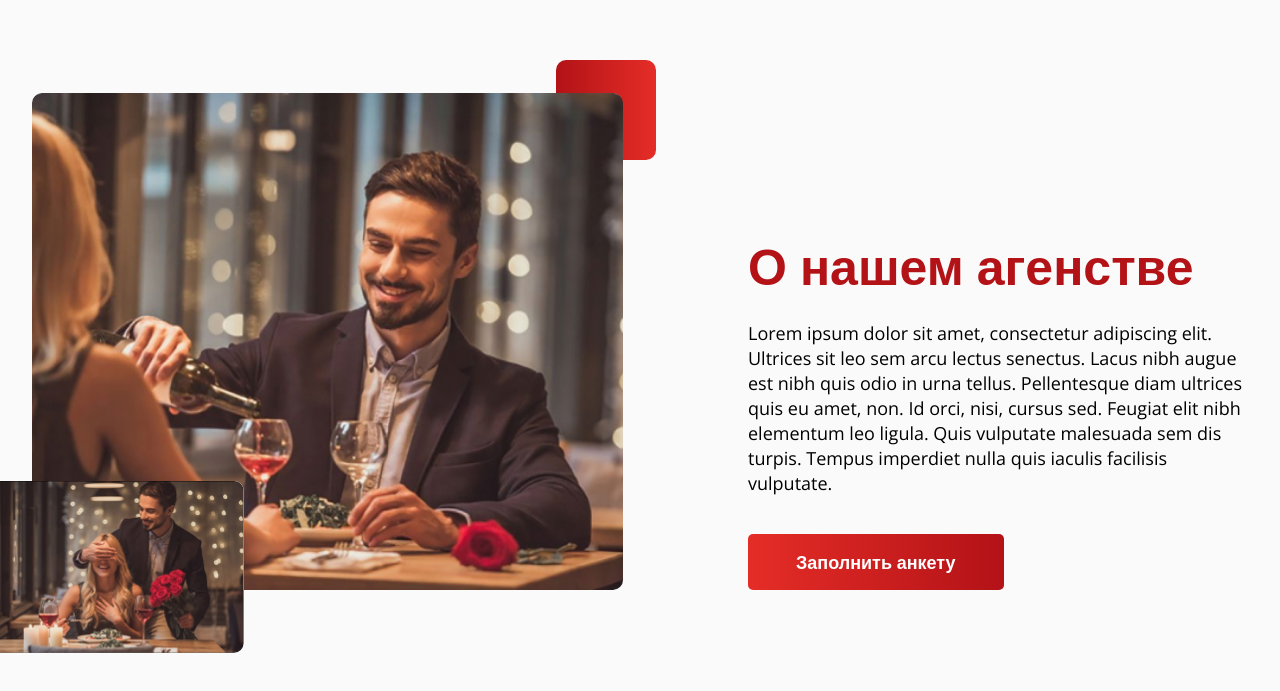
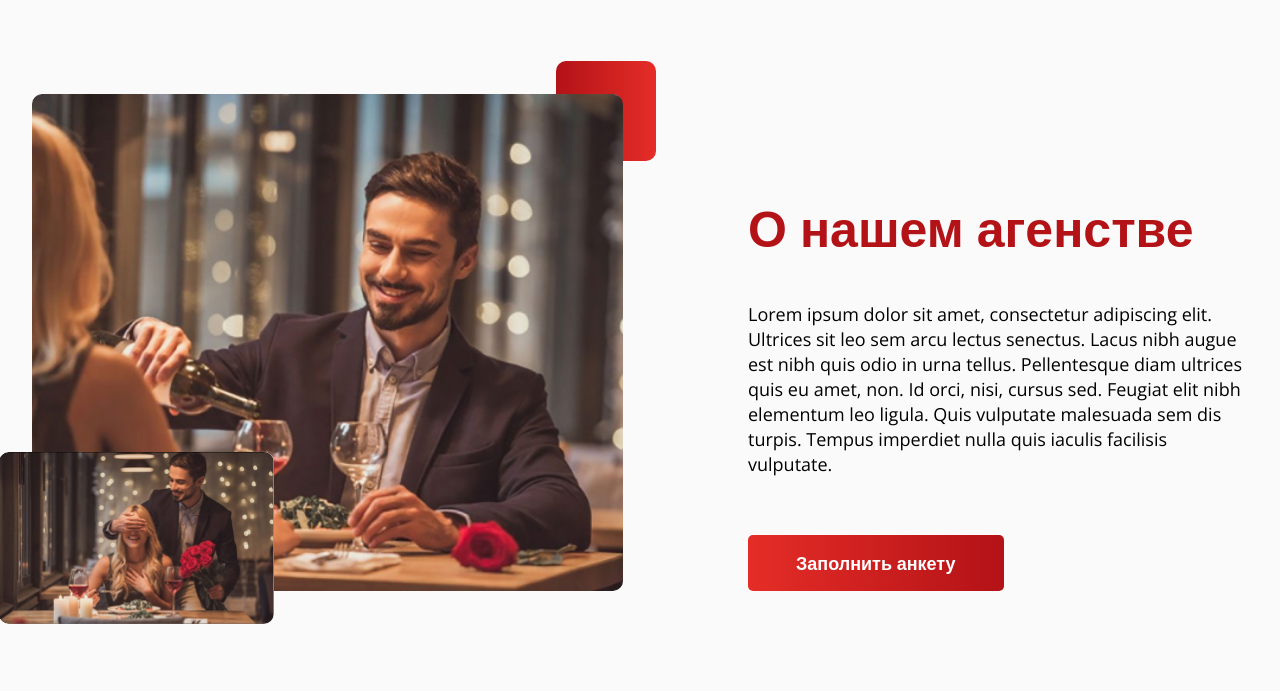
Before and after one commit to kostya1488/sweetgirls.com.ua, a plain HTML site: page index.html in a window 1280 px wide. Shown: the part 1617-2308 px from the top of the page. Drawn offline with nearby package versions, Linux system fonts and the light colour scheme; files that its build step writes are made by us from their sources.

Commit message:
optimized photo block size

```diff
--- a/scss/style.scss
+++ b/scss/style.scss
@@ -25,6 +25,7 @@ a {
     line-height: 66px;
     color: #B31217;
     font-weight: 700;
+    margin-bottom: 41px;
 }
 
 .wrapper {
@@ -113,7 +114,6 @@ a {
     .advantages_area {
         display: flex;
         justify-content: space-between;
-        margin-top: 40px;
     }
     .advantages_item {
         background: #FFFFFF;
@@ -153,7 +153,7 @@ a {
         .about_promo_images {
             flex: 1;
             position: relative;
-            padding: 33px 33px 63px 0;
+            padding: 33px 33px 33px 0;
             img {
                 position: relative;
                 z-index: 10;
@@ -179,7 +179,7 @@ a {
                 content: '';
                 position: absolute;
                 bottom: 0;
-                left: -63px;
+                left: -33px;
                 display: block;
                 width: 275px;
                 height: 172px;
@@ -196,11 +196,10 @@ a {
             flex-direction: column;
             justify-content: flex-end;
             max-width: 500px;
-            padding: 33px 0 63px;
+            padding: 33px 0 33px;
             margin-left: 92px;
             &__description {
-                margin-bottom: 38px;
-                margin-top: 22px;
+                margin-bottom: 58px;
                 font-size: 18px;
                 line-height: 25px;
             }
```
